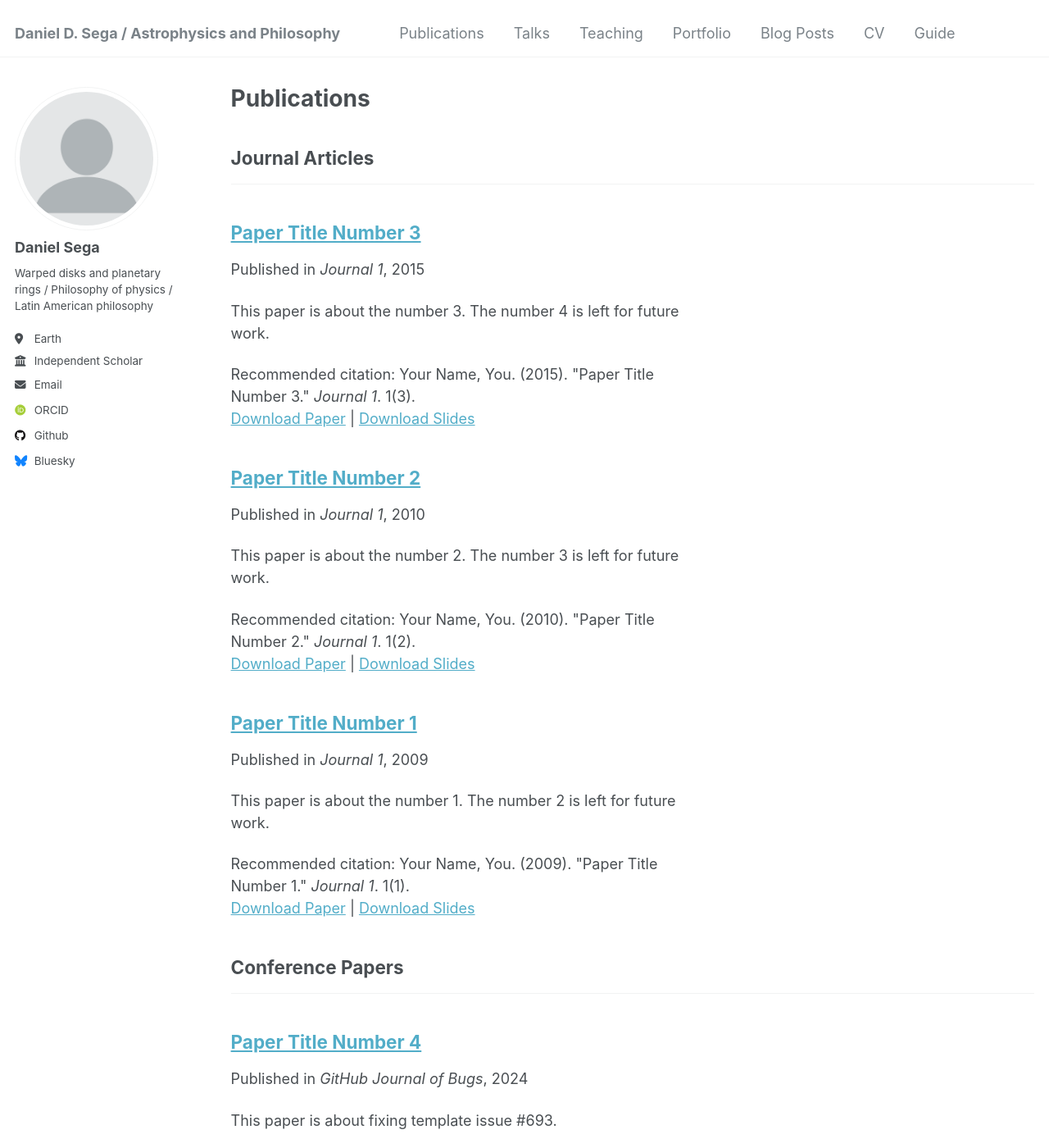
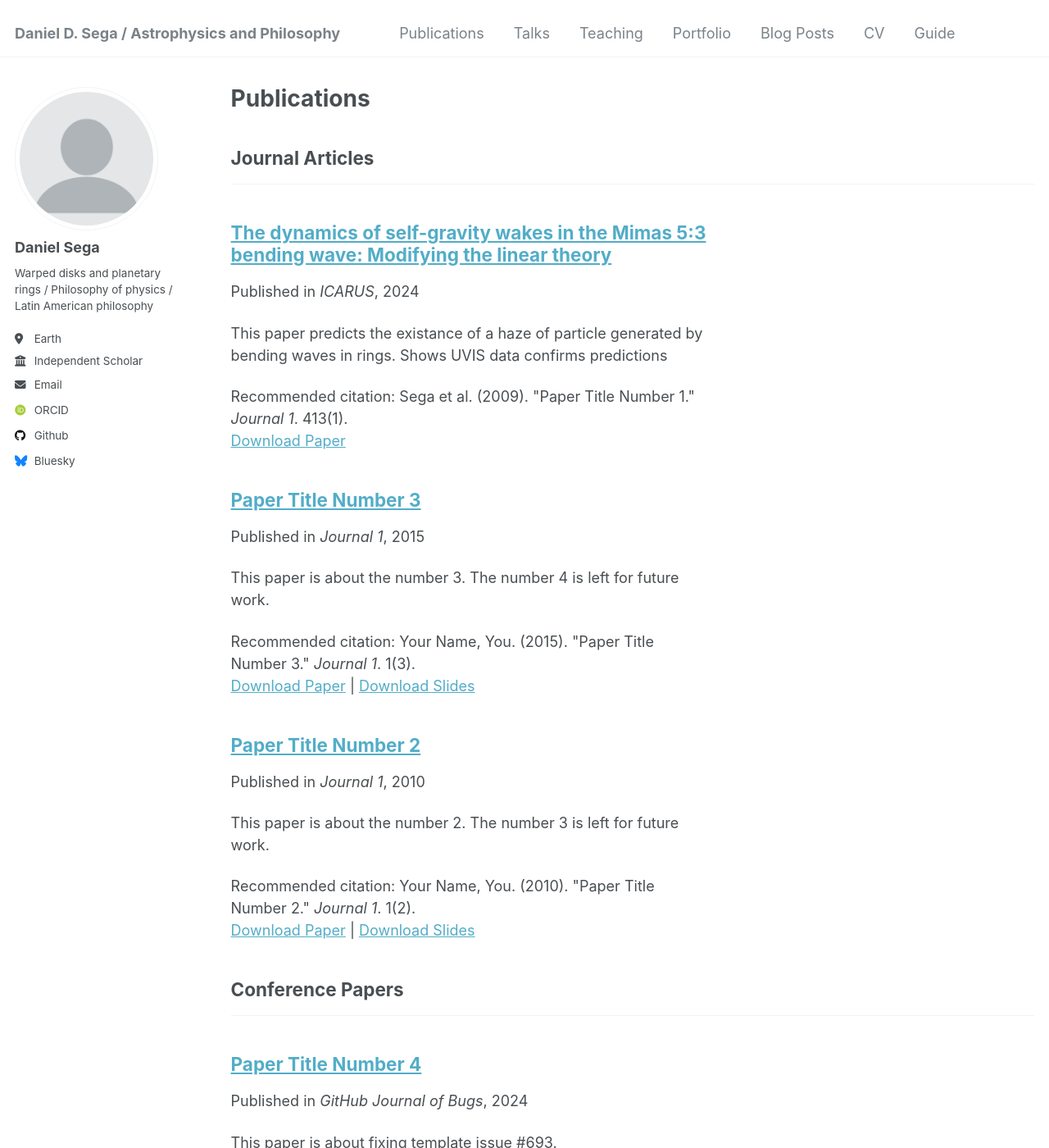
Before and after one commit to astrosega/astrosega.github.io, a Jekyll site: the page built from _pages/publications.html, in a window 1280 px wide and 1400 px high. Shown: the whole window at 82% size. Built offline with Jekyll 4.4.1, drawn with Linux system fonts in a browser that asks for light colours; some web fonts are replaced.

Commit message:
Update paper1

```diff
--- a/_publications/2009-10-01-paper-title-number-1.md
+++ b/_publications/2009-10-01-paper-title-number-1.md
@@ -1,14 +1,13 @@
 ---
-title: "Paper Title Number 1"
+title: "The dynamics of self-gravity wakes in the Mimas 5:3 bending wave: Modifying the linear theory"
 collection: publications
 category: manuscripts
-permalink: /publication/2009-10-01-paper-title-number-1
-excerpt: 'This paper is about the number 1. The number 2 is left for future work.'
-date: 2009-10-01
-venue: 'Journal 1'
-slidesurl: 'http://academicpages.github.io/files/slides1.pdf'
+permalink: https://doi.org/10.48550/arXiv.2402.15456
+excerpt: 'This paper predicts the existance of a haze of particle generated by bending waves in rings. Shows UVIS data confirms predictions'
+date: 2024-05-01
+venue: 'ICARUS'
 paperurl: 'http://academicpages.github.io/files/paper1.pdf'
-citation: 'Your Name, You. (2009). &quot;Paper Title Number 1.&quot; <i>Journal 1</i>. 1(1).'
+citation: 'Sega et al. (2009). &quot;Paper Title Number 1.&quot; <i>Journal 1</i>. 413(1).'
 ---
 
 The contents above will be part of a list of publications, if the user clicks the link for the publication than the contents of section will be rendered as a full page, allowing you to provide more information about the paper for the reader. When publications are displayed as a single page, the contents of the above "citation" field will automatically be included below this section in a smaller font.
```
